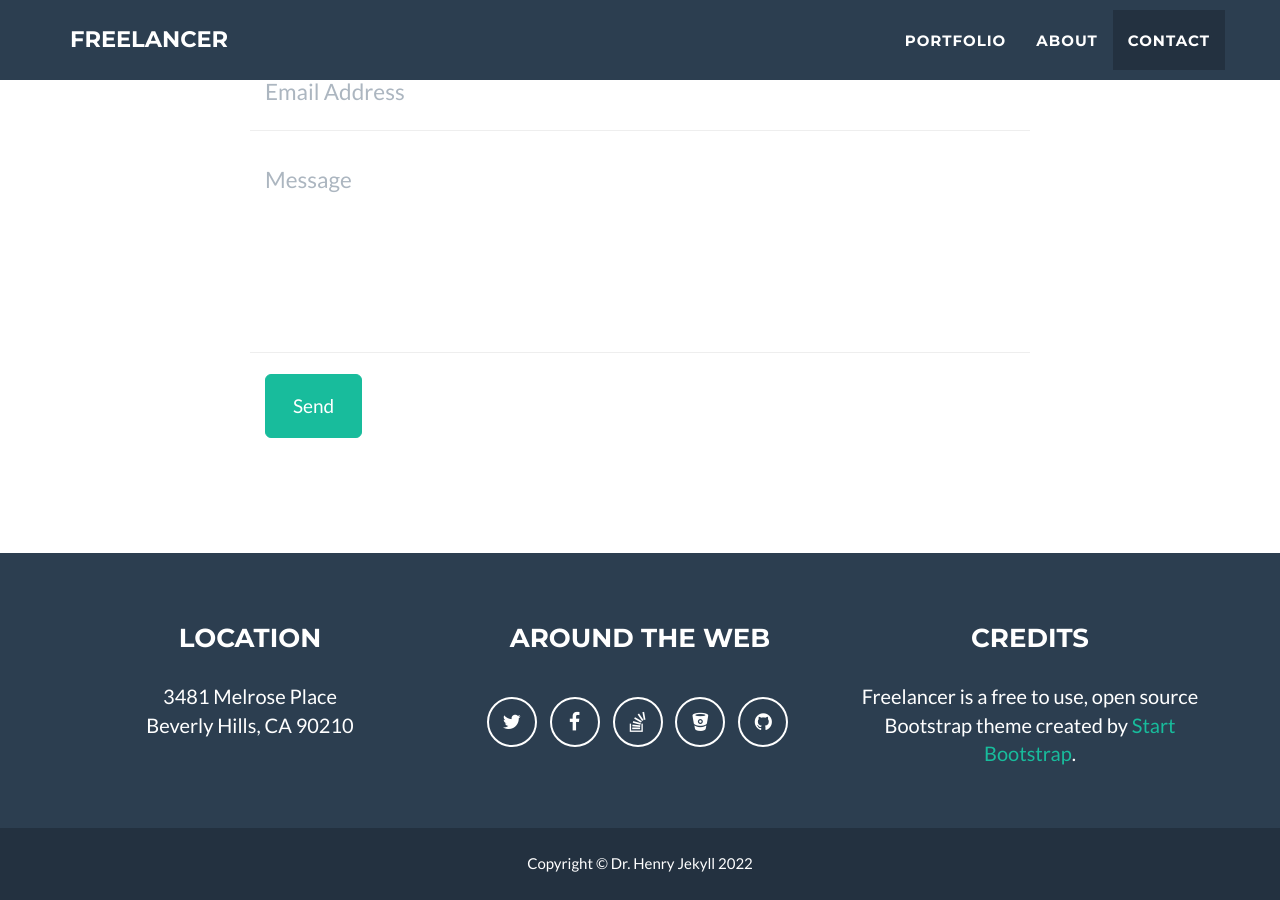
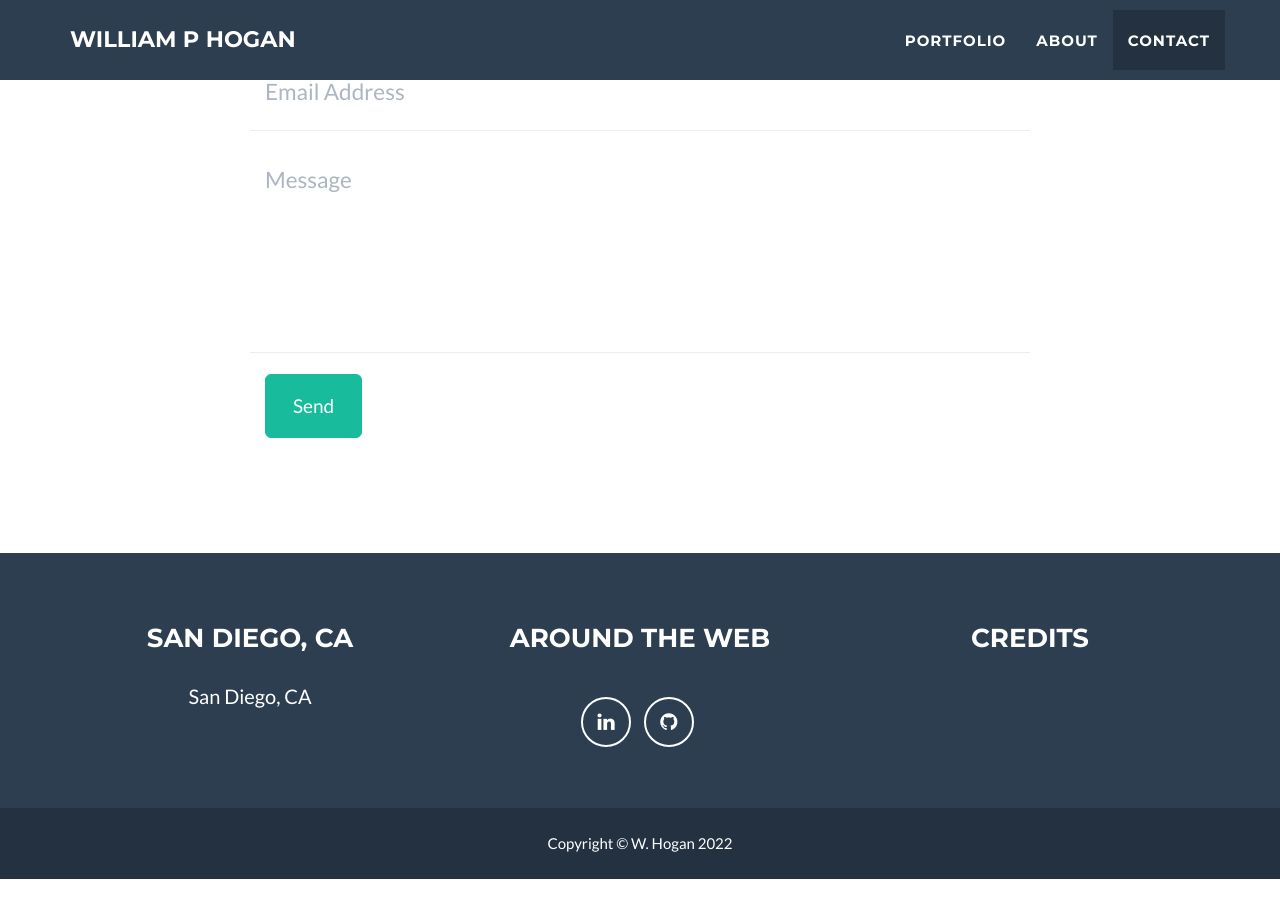
Before and after one commit to wphogan/wphogan.github.io, a Jekyll site: the page built from _posts/2014-07-18-project-1.markdown, in a window 1280 px wide and 900 px high, scrolled down 2492 px. Built offline with Jekyll 4.4.1, drawn with Linux system fonts in a browser that asks for light colours; after the commit the page ends 3371 px from its top, so only the background shows below that; some of the changed text lies outside the part shown.

Commit message:
update config

```diff
--- a/_config.yml
+++ b/_config.yml
@@ -1,10 +1,10 @@
 # Site settings
-title: Freelancer
-email: your-email@domain.com
-url: https://github.com/jeromelachaud/freelancer-theme
-description: "Write an awesome description for your new site here. You can edit this line in _config.yml. It will appear in your document head meta (for Google search results) and in your feed.xml site description."
-keywords: "your keywords, separated by commas"
-skills: "Web Developer - Graphic Artist - User Experience Designer"
+title: William P Hogan
+email: whogan@ucsd.edu
+url: https://github.com/wphogan
+description: "I'm a PhD student studying Natural Language Processing at University of California, San Diego."
+keywords: "natural language processing, machine learning"
+skills: "Machine Learning - Natural Language Processing"
 meta_author: LastName FirstName
 
 # Google webmaster tools
@@ -32,31 +32,31 @@ color:
 
 # Footer settings
 footer:
-  copyright: Dr. Henry Jekyll
-  location: Location
+  copyright: W. Hogan
+  location: San Diego, CA
   social: Around the Web
   credits: Credits
 
 # Social networks usernames (many more available: google-plus, flickr, dribbble, pinterest, instagram, tumblr, linkedin, etc.)
 social:
-  - title: twitter
-    url: http://twitter.com/jekyllrb
-  - title: facebook
-    url:
-  - title: stack-overflow
-    url: http://stackoverflow.com/questions/tagged/jekyll
-  - title: bitbucket
-    url: http://bitbucket.org/jekyll
+  - title: linkedin
+    url: https://www.linkedin.com/in/wphogan/
   - title: github
-    url: http://github.com/jekyll
+    url: https://github.com/wphogan
+#  - title: facebook
+#    url:
+#  - title: stack-overflow
+#    url: http://stackoverflow.com/questions/tagged/jekyll
+#  - title: bitbucket
+#    url: http://bitbucket.org/jekyll
 
 # Postal address (add as many lines as necessary)
 address:
-  - line: 3481 Melrose Place
-  - line: Beverly Hills, CA 90210
+  - line: San Diego, CA
+  #- line: Beverly Hills, CA 90210
 
 # Credits content
-credits: 'Freelancer is a free to use, open source Bootstrap theme created by <a href="http://startbootstrap.com">Start Bootstrap</a>.'
+credits: #'Freelancer is a free to use, open source Bootstrap theme created by <a href="http://startbootstrap.com">Start Bootstrap</a>.'
 
 # Build settings
 markdown: kramdown
```
